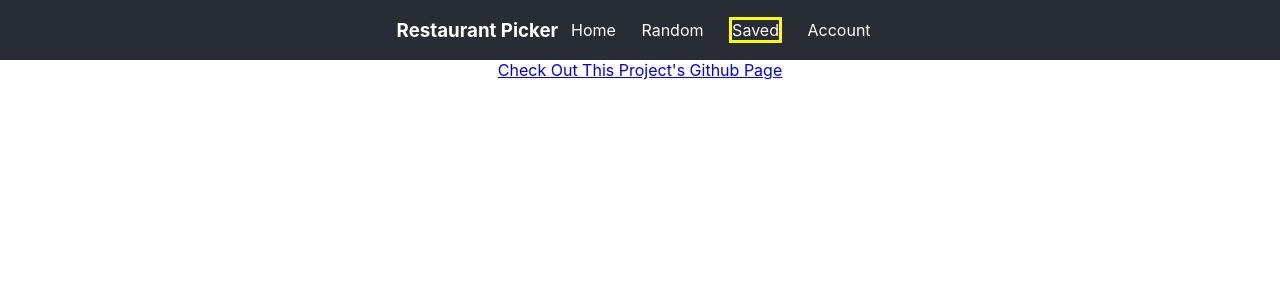
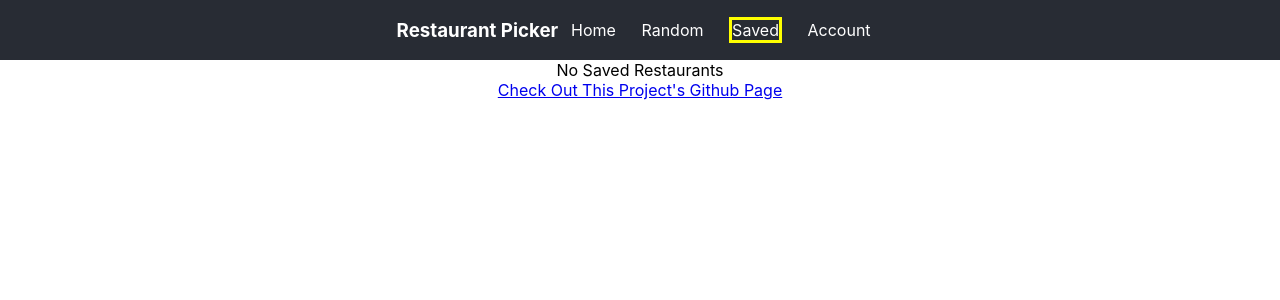
Before and after one commit to NeedsAUsername/food-picker, a React (Create React App) app: page /saved in a window 1280 px wide. Shown: the top 300 px of the page. Built offline with nearby package versions, Linux system fonts and the light colour scheme.

Commit message:
Adds text if there are no saved restaurants

```diff
--- a/src/user/container.js
+++ b/src/user/container.js
@@ -8,6 +8,7 @@ class UserContainer extends React.Component {
   render () {
     return (
       <div>
+        {this.props.restaurants.length > 0 ? null : 'No Saved Restaurants'}
         <Restaurants restaurants={this.props.restaurants} loading={this.props.loading}
           deleteRestaurant={this.props.deleteRestaurant}
           userRestaurants={this.props.restaurants}/>
```
